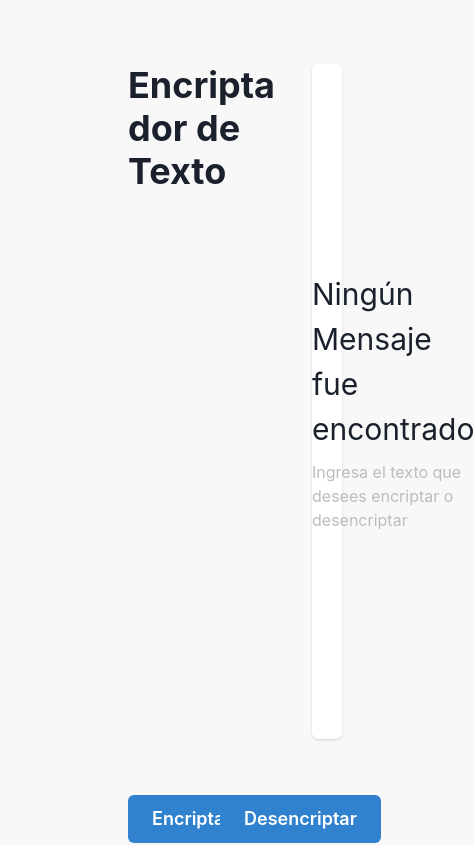
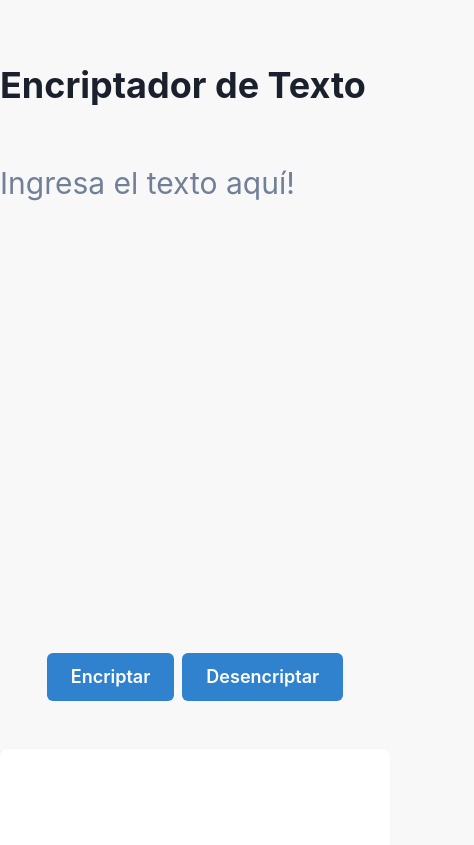
Before and after one commit to Fhv7/Alura-Challenge-1, a React (Vite) app: page / in a window 390 px wide. Shown: the top 845 px of the page, 474 px wide, since content can reach past the window. Built offline with nearby package versions, Linux system fonts and the light colour scheme.

Commit message:
Refactoring + Better General Responsiveness

```diff
--- a/src/App.tsx
+++ b/src/App.tsx
@@ -1,4 +1,4 @@
-import { Button, Card, Box, Text, Textarea, Center, VStack } from '@chakra-ui/react'
+import { Button, Card, Box, Text, Textarea, VStack, HStack } from '@chakra-ui/react'
 import './App.css'
 import { Grid, GridItem } from '@chakra-ui/react'
 import { Heading } from '@chakra-ui/react'
@@ -7,18 +7,37 @@
   // TODO: Create a function and a stateful variable to handle the input from the Textarea component
   // TODO: Create a function that prints to console the encrypted or decrypted message the user input
   return (
-      <Box ms={32} me={{xl: "8rem", base: "3rem"}} my={16}>
+      <Box>
         <Grid
-            templateRows='auto 1fr auto'
-            templateColumns='repeat(6, 1fr)'
-            gap={4}
+            templateColumns={{lg: 'repeat(6, 1fr)'}}
+            gap={12}
+            mx={{md: 32, sm: 14}}
+            my={16}
             >
-            {/* Heading */}
-            <GridItem colSpan={4}>
-              <Heading as="h1" size="2xl">Encriptador de Texto</Heading>
+            {/* Heading, Input and Buttons */}
+            <GridItem
+              colSpan={{xl: 4, base: 6}}
+              me={{xl: 48}}
+            >
+              <Heading as="h1" size="2xl" mb={12}>
+                  Encriptador de Texto
+              </Heading>
+              <VStack>
+              <Textarea
+                placeholder="Ingresa el texto aquí!"
+                variant="unstyled"
+                resize="none"
+                fontSize="3xl"
+                height="58vh"
+                />
+                <HStack>
+                <Button colorScheme="blue" size="lg">Encriptar</Button>
+                <Button colorScheme="blue" size="lg">Desencriptar</Button>
+                </HStack>
+              </VStack>
             </GridItem>
             {/* Encryption / Decryption result */}
-            <GridItem rowSpan={3} colSpan={2}>
+            <GridItem colSpan={{xl: 2, base: 6}}>
               <Card minH="80vh" variant="elevated">
                 <VStack m="auto">
                   <Text fontSize="3xl">
@@ -30,25 +49,6 @@
                 </VStack>
               </Card>
             </GridItem>
-            {/* Text Input */}
-            <GridItem colSpan={4} ms={10} me={32} my={10} >
-              <Textarea
-                placeholder="Ingresa el texto aquí!"
-                variant="unstyled"
-                resize="none"
-                fontSize="3xl"
-                height="58vh"
-                />
-            </GridItem>
-            {/* Encrypt Button */}
-            <GridItem colSpan={2} textAlign="center">
-              <Button colorScheme="blue" size="lg">Encriptar</Button>
-            </GridItem>
-            {/* Decrypt Button */}
-            <GridItem colSpan={2} >
-              <Button colorScheme="blue" size="lg">Desencriptar</Button>
-            </GridItem>
-
         </Grid>
       </Box>
     )
```
